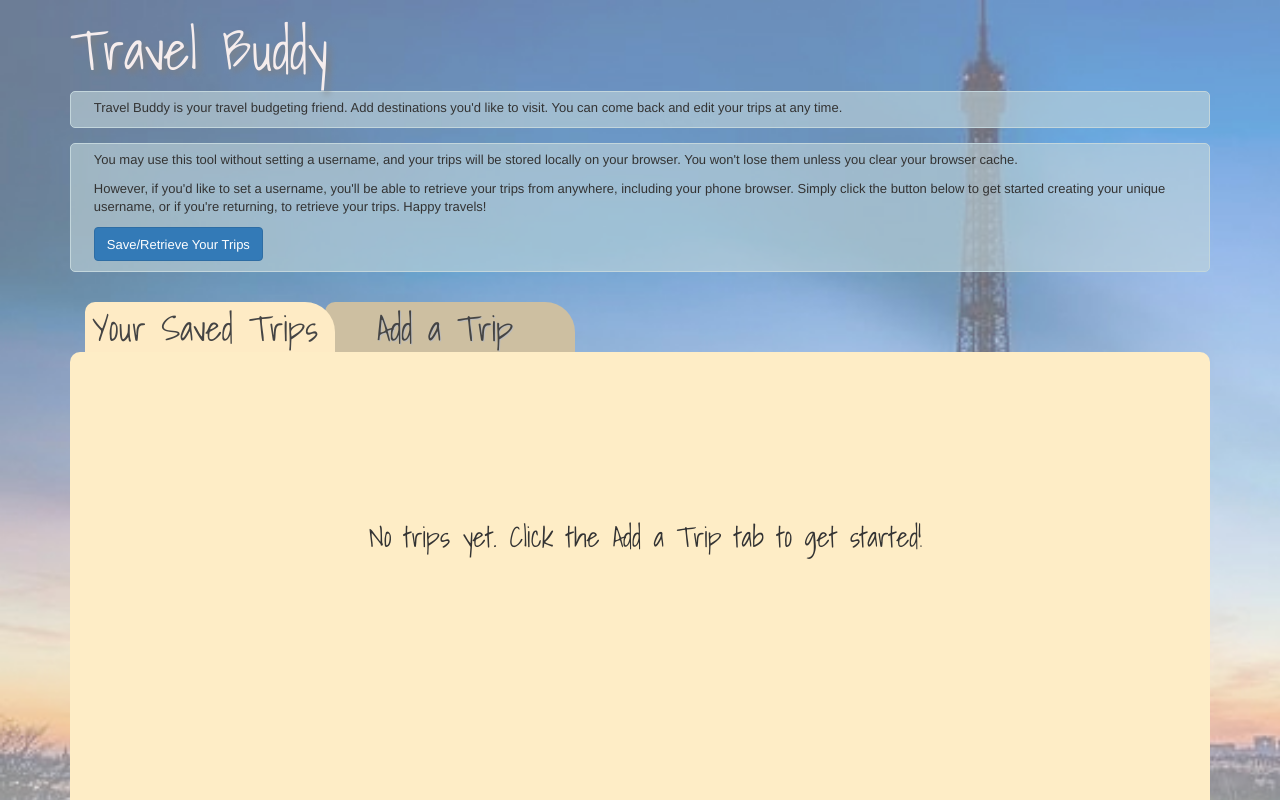
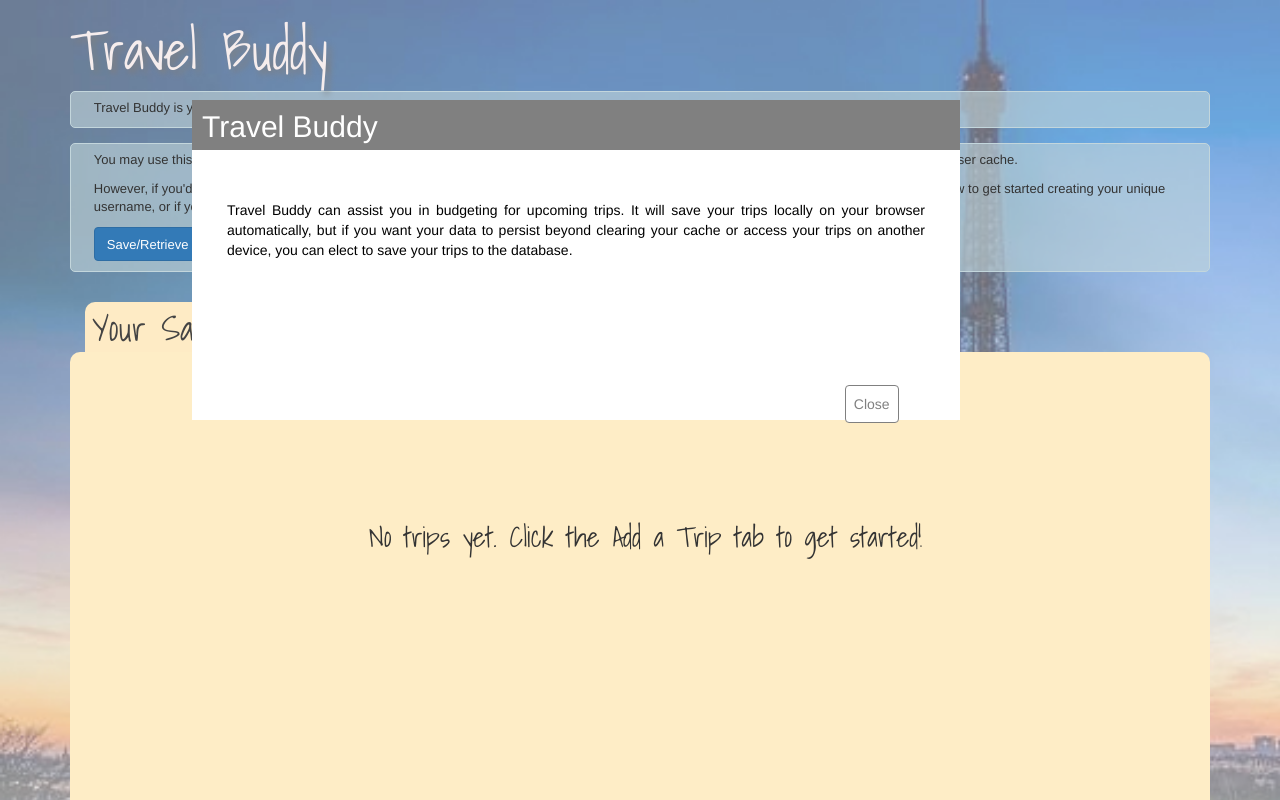
Before and after one commit to tardisdriver/travel_capstone, a website: page public/index.html in a window 1280 px wide. Shown: the top 800 px of the page. Drawn offline with nearby package versions, Linux system fonts and the light colour scheme.

Commit message:
added modal

```diff
--- a/public/index.html
+++ b/public/index.html
@@ -12,6 +12,13 @@
 </head>
 
 <body>
+    <div id="modal">
+        <h2>Travel Buddy</h2>
+        <p>Travel Buddy can assist you in budgeting for upcoming trips. It will save your trips locally on your browser automatically,
+            but if you want your data to persist beyond clearing your cache or access your trips on another device, you can
+            elect to save your trips to the database.</p>
+        <button class="btn btn-primary" id="close" type="button">Close</button>
+    </div>
     <div class="container">
         <header>
             <h1>Travel Buddy</h1>
--- a/public/style.css
+++ b/public/style.css
@@ -6,9 +6,43 @@
   display: none;
 }
 
+#modal {
+  width: 60%;
+  height: 20%;
+  margin-top: 100px;
+  margin-left: 15%;
+  position: fixed;
+  z-index: 3;
+  background-color: white;
+  color: black;
+}
+
+#modal h2 {
+  background-color: grey;
+  color: white;
+  margin-top: 0;
+  height: 50px;
+  padding: 10px;
+}
+
+#modal p {
+  text-align: justify;
+  padding: 40px 35px 10px 35px;
+}
+
+#close {
+  display: block;
+  margin-left: 85%;
+  margin-top: 15%;
+  padding: 8px;
+  border: 1px solid gray;
+  background-color: white;
+  color: grey;
+}
+
 header {
-    font-family: 'Shadows Into Light', cursive;
-    color: #F6EDED;
+  font-family: "Shadows Into Light", cursive;
+  color: #f6eded;
 }
 
 html {
@@ -31,8 +65,10 @@ body {
   background-color: #c3d6dc;
 }
 
-#description, #login, #logged-in {
-    background-color:hsla(194, 26%, 81%, 0.6);
+#description,
+#login,
+#logged-in {
+  background-color: hsla(194, 26%, 81%, 0.6);
   font-size: 25px;
   border: 1px solid #c3d6dc;
   border-radius: 5px;
@@ -40,7 +76,8 @@ body {
   margin-bottom: 15px;
 }
 
-#login, #logged-in {
+#login,
+#logged-in {
   padding-bottom: 5px;
 }
 #login {
@@ -94,7 +131,7 @@ body {
   padding: 0 0 0 10px;
   min-width: 450px;
   margin-left: 15px;
-    font-family: 'Shadows Into Light', cursive;
+  font-family: "Shadows Into Light", cursive;
   font-size: 35px;
 }
 
@@ -106,7 +143,7 @@ body {
   margin-left: -10px;
   border-radius: 10px 30px 0 0;
   text-shadow: 1px 1px 0 #bbb;
-    transition: .2s;
+  transition: 0.2s;
 }
 
 #nav a {
@@ -120,14 +157,12 @@ body {
   text-align: center;
   line-height: 40px;
   text-decoration: none;
-    transition: .2s;
+  transition: 0.2s;
 }
 
 #nav li:hover {
   z-index: 1;
 }
-
-
 
 .add-form input {
   width: 65%;
@@ -145,14 +180,14 @@ ul {
   font-size: 40px;
 }
 
-.trip-list{
+.trip-list {
   display: block;
   position: relative;
   overflow-y: scroll;
   height: 1000px;
   width: 95%;
   margin-top: 50px;
-    background-color: hsla(203, 100%, 91%, 0.42)
+  background-color: hsla(203, 100%, 91%, 0.42);
 }
 
 #budget-calc {
@@ -165,7 +200,8 @@ ul {
   padding: 0px 20px 30px 25px;
 }
 
-.saved-item, .trip-item {
+.saved-item,
+.trip-item {
   font-size: 25px;
 }
 
@@ -198,7 +234,7 @@ ul {
 }
 
 #no-trips-message {
-    font-family: 'Shadows Into Light', cursive;
+  font-family: "Shadows Into Light", cursive;
   font-size: 28px;
 }
 
@@ -218,11 +254,28 @@ ul {
   header h1 {
     font-size: 55px;
   }
+  #modal {
+    width: 60%;
+    height: 40%;
+    margin-top: 100px;
+  }
+
+  #modal h2 {
+    margin-top: 0;
+    height: 50px;
+    padding: 10px;
+  }
+
+  #modal p {
+    padding: 40px 35px 10px 35px;
+  }
+
   #sub-container {
     min-width: 1000px;
     height: 880px;
   }
-    .unhide-saved-trips, .unhide-add-trips {
+  .unhide-saved-trips,
+  .unhide-add-trips {
     font-size: 22px;
     background: transparent;
     border: none;
@@ -230,10 +283,13 @@ ul {
   .button-label {
     font-size: 13px;
   }
-    #description, #login, #logged-in {
+  #description,
+  #login,
+  #logged-in {
     font-size: 13px;
   }
-    .unhide-saved-trips, .unhide-add-trips {
+  .unhide-saved-trips,
+  .unhide-add-trips {
     font-size: 30px;
   }
   .unhide-saved-trips {
@@ -251,10 +307,11 @@ ul {
     font-size: 20px;
     margin-bottom: 15px;
   }
-    .saved-item, .trip-item {
+  .saved-item,
+  .trip-item {
     font-size: 13px;
   }
-    .trip-list{
+  .trip-list {
     height: 700px;
   }
   .label-as-badge {
@@ -264,9 +321,8 @@ ul {
   #nav li:hover a {
     stroke-width: 5.3px;
     -webkit-stroke-width: 5.3px;
-        -webkit-stroke-color: #FFFFFF;
-        -webkit-fill-color: #FFFFFF;
+    -webkit-stroke-color: #ffffff;
+    -webkit-fill-color: #ffffff;
     text-shadow: 1px 0px 20px rgb(104, 101, 255);
   }
-
 }
--- a/public/user-interface.js
+++ b/public/user-interface.js
@@ -1,37 +1,49 @@
 /* global $ */
 
-$('#js-add-trip').on('click', () => {
-  $('#js-trip-list-form').removeClass('hidden');
-  $('.saved-trips').addClass('hidden');
-  $('#js-add-trip').addClass('selected');
-  $('#js-saved-trips').addClass('inactive').removeClass('selected');
+$("#js-add-trip").on("click", () => {
+  $("#js-trip-list-form").removeClass("hidden");
+  $(".saved-trips").addClass("hidden");
+  $("#js-add-trip").addClass("selected");
+  $("#js-saved-trips")
+    .addClass("inactive")
+    .removeClass("selected");
 });
 
-$('#js-saved-trips').on('click', () => {
-  $('#js-trip-list-form').addClass('hidden');
-  $('#js-saved-trips').addClass('selected');
-  $('.saved-trips').removeClass('hidden').addClass('selected');
-  $('#js-add-trip').addClass('inactive').removeClass('selected');
+$("#js-saved-trips").on("click", () => {
+  $("#js-trip-list-form").addClass("hidden");
+  $("#js-saved-trips").addClass("selected");
+  $(".saved-trips")
+    .removeClass("hidden")
+    .addClass("selected");
+  $("#js-add-trip")
+    .addClass("inactive")
+    .removeClass("selected");
 });
 
-$('.initial-save-btn').on('click', () => {
-  $('.initial').addClass('hidden');
-  $('.choice').removeClass('hidden');
+$(".initial-save-btn").on("click", () => {
+  $(".initial").addClass("hidden");
+  $(".choice").removeClass("hidden");
 });
 
-$('.new-user-btn').on('click', () => {
-  $('.new-user').removeClass('hidden');
-  $('.choice').addClass('hidden');
+$(".new-user-btn").on("click", () => {
+  $(".new-user").removeClass("hidden");
+  $(".choice").addClass("hidden");
 });
 
-$('.returning-user-btn').on('click', () => {
-  $('.returning-user').removeClass('hidden');
-  $('.choice').addClass('hidden');
+$(".returning-user-btn").on("click", () => {
+  $(".returning-user").removeClass("hidden");
+  $(".choice").addClass("hidden");
 });
 
-$('#js-trip-list-form').on('submit', () => {
-  $('#success').removeClass('hidden');
-  $('#success').delay(1000).fadeOut(1200, function () {
-    $('#success').addClass('hidden');
-  });
+$("#js-trip-list-form").on("submit", () => {
+  $("#success").removeClass("hidden");
+  $("#success")
+    .delay(1000)
+    .fadeOut(1200, function() {
+      $("#success").addClass("hidden");
+    });
 });
+
+$("#close").on("click", function() {
+  $("#modal").addClass("hidden");
+});
```
Lines whose indentation alone changed are shown as unchanged.
